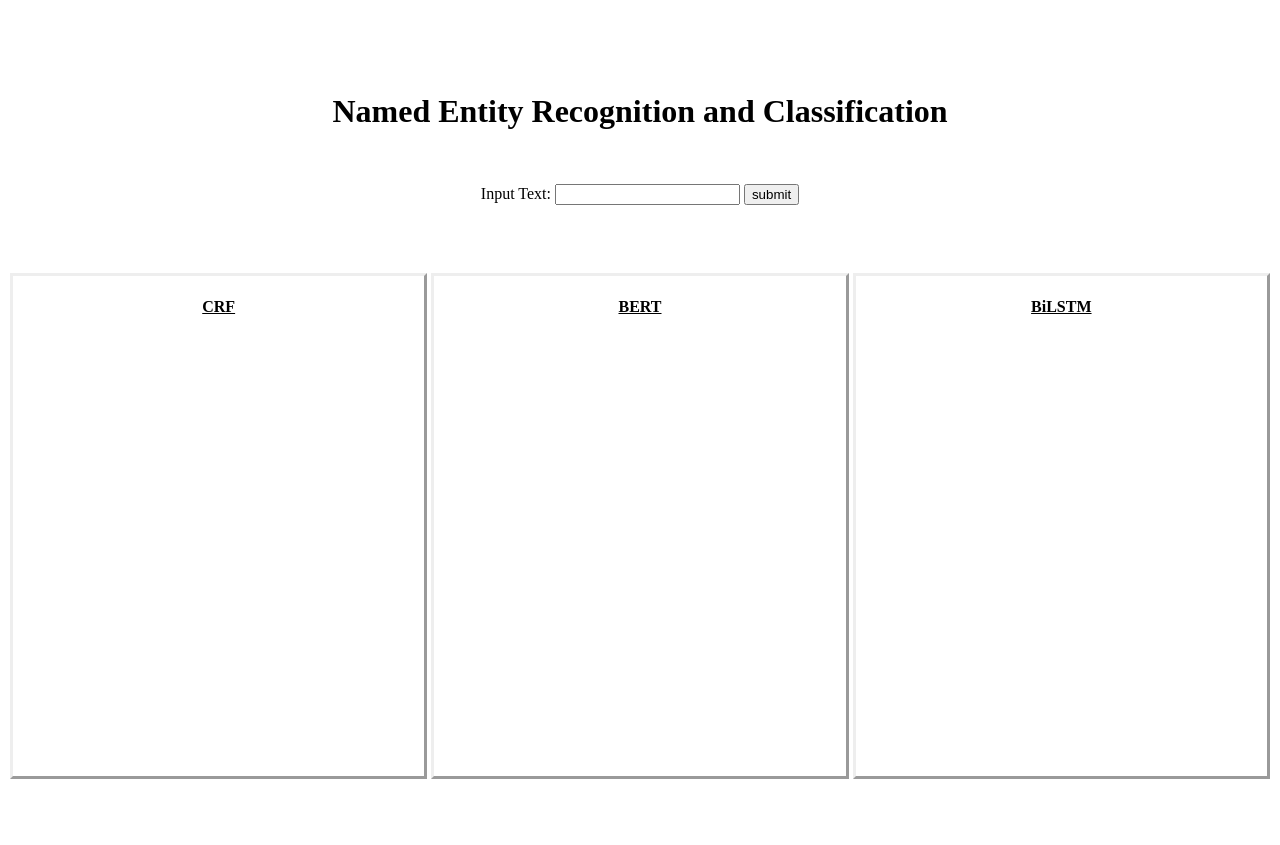
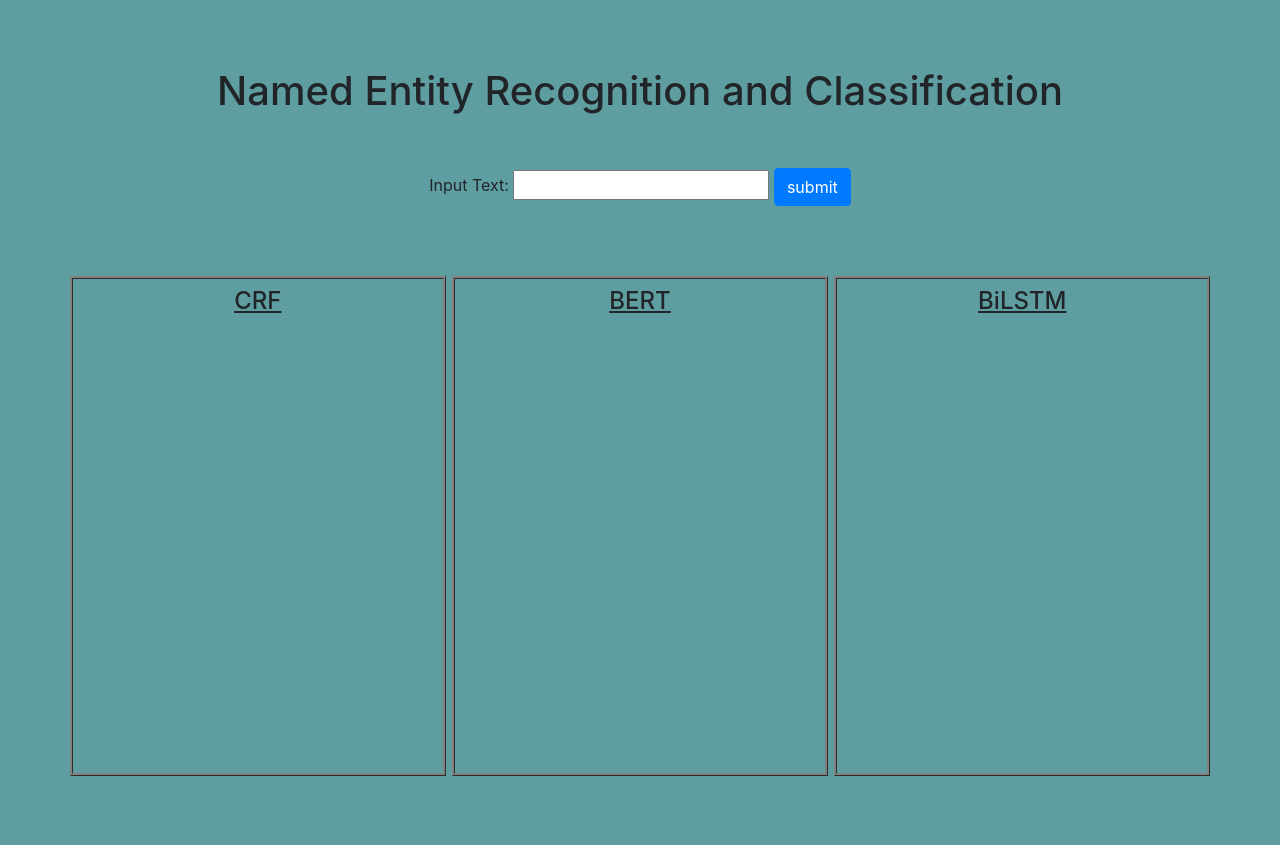
Before and after one commit to Ahsoneria/NERC, a Flask app: page /nerc_home in a window 1280 px wide. Before the commit the page ends 779 px from the top, so only its background shows below. Run offline with Flask 2, Linux system fonts and the light colour scheme; some libraries are stand-ins or nearby versions.

Commit message:
Added CSS

```diff
--- a/src/templates/index.html
+++ b/src/templates/index.html
@@ -1,24 +1,21 @@
 <!DOCTYPE html>
 <html lang="en">
 <style>
-   h1 {
-      text-align:center;
-      margin-top: 70pt;
-      margin-bottom: 40pt;
-   }
-   h4 {
+   .sectionheading {
+      margin: 8px;
       text-align:center;
    }
-   .container {
-      margin-top: 50pt;
+   #outerdiv {
+      margin: 50pt;
       display: flex;
       justify-content: space-between;
    }
-   .container div {
+   .innerdiv {
    width: 100%;
    height: 500px;
-   margin: 2px;
-   border-style: outset;
+   margin: 3px;
+   border-style: ridge;
+   border-color: grey;
    }
    p {
       margin: 10px;
@@ -27,23 +24,23 @@
 <head>
     <meta charset="UTF-8">
     <title>NERC</title>
+    <link rel="stylesheet" href="https://stackpath.bootstrapcdn.com/bootstrap/4.3.1/css/bootstrap.min.css" integrity="sha384-ggOyR0iXCbMQv3Xipma34MD+dH/1fQ784/j6cY/iJTQUOhcWr7x9JvoRxT2MZw1T" crossorigin="anonymous">
 </head>
-<body>
-   <h1> Named Entity Recognition and Classification </h1>
+<body style="background-color: cadetblue;">
+   <h1 style="text-align:center;margin-top:50pt;margin-bottom:40pt;"> Named Entity Recognition and Classification </h1>
    <form action = "http://{{ host }}:{{ port }}/nerc_home" method = "post">
-      <p style="text-align:center;">Input Text: <input type = "text" name = "input_text" /> <input type = "submit" value = "submit" /></p>
+      <p style="text-align:center;">Input Text: <input type = "text" name = "input_text" /> <input type = "submit" value = "submit" class="btn btn-primary"/></p>
    </form>
-   <div class="container">
+   <div id="outerdiv">
       {% block content %}
-      <div>
-         <h4> <u>CRF</u> </h4>
-
+      <div class="innerdiv">
+         <h4 class="sectionheading"> <u>CRF</u> </h4>
       </div>
-      <div>
-         <h4> <u>BERT</u> </h4>
+      <div class="innerdiv">
+         <h4 class="sectionheading"> <u>BERT</u> </h4>
       </div>
-      <div>
-         <h4> <u>BiLSTM</u> </h4>
+      <div class="innerdiv">
+         <h4 class="sectionheading"> <u>BiLSTM</u> </h4>
       </div>
       {% endblock %}
    </div>
```
Also changed, not shown: src/templates/result.html (+6 -6 lines).
